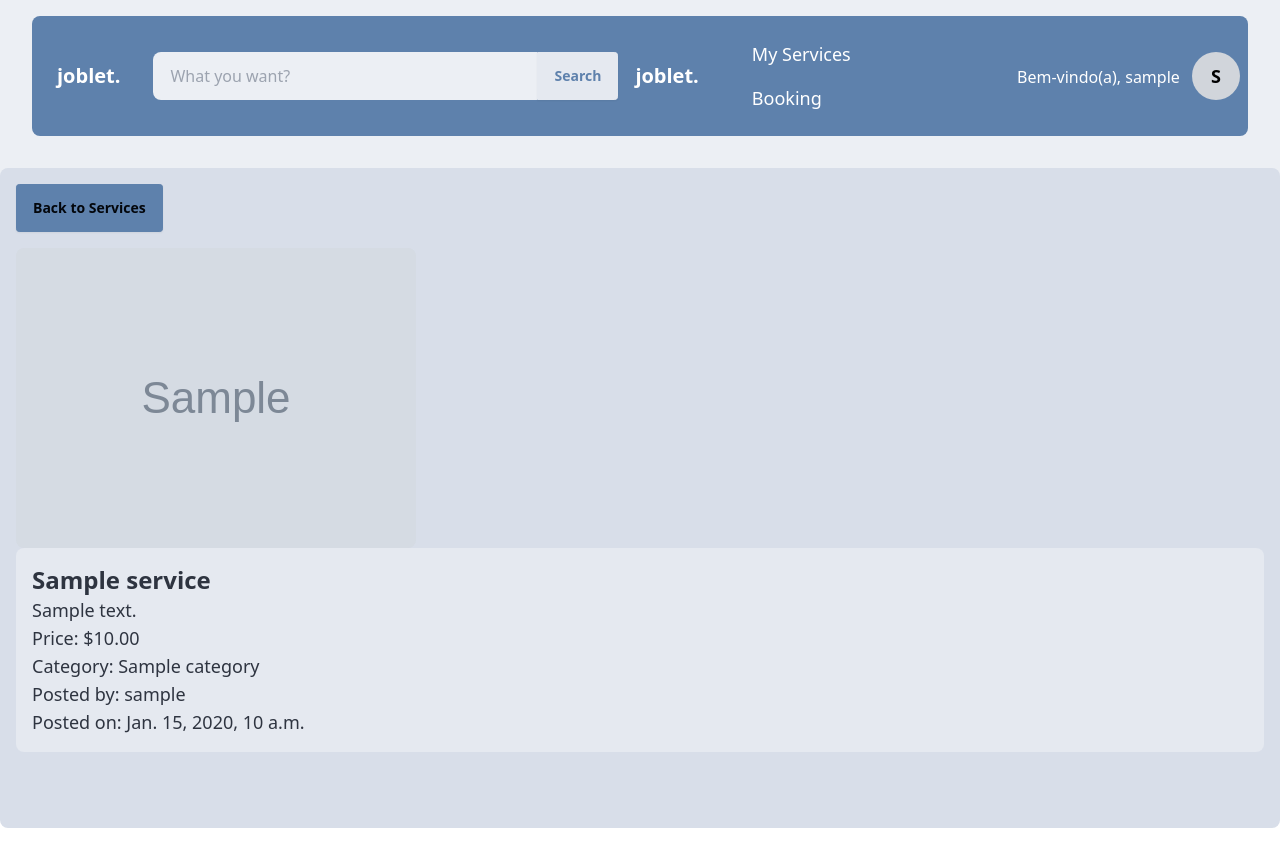
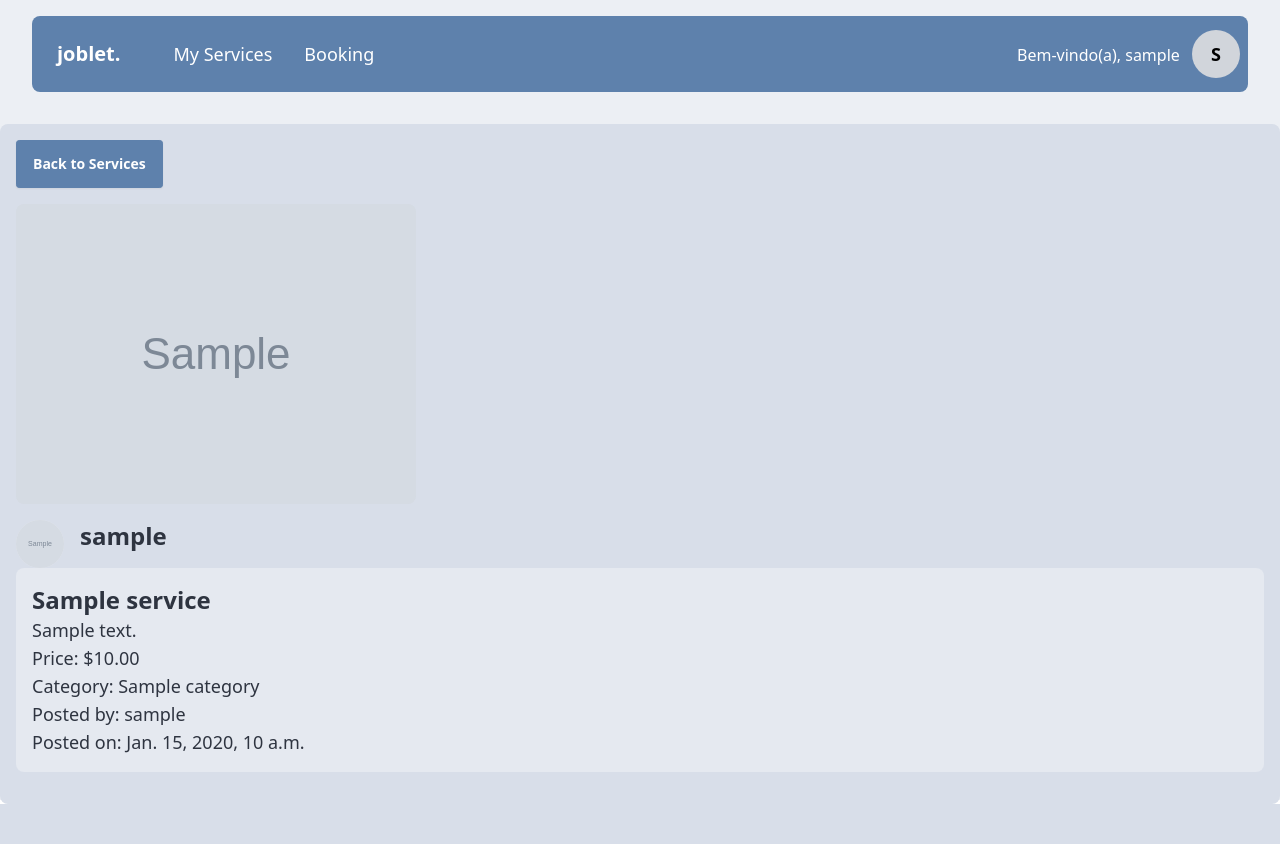
Before and after one commit to hujuc/Joblet-Django, a Django app: page /service/1/ in a window 1280 px wide. After the commit the page ends 804 px from the top, so only its background shows below. Run offline with Django 5.2, Linux system fonts and the light colour scheme; a user stored in the database is signed in; tables that the repository leaves empty hold one stand-in row (values such as "Sample post"); grey boxes marked "Sample" are stand-in pictures; some libraries are stand-ins or nearby versions.

Commit message:
add user profile to service page

```diff
--- a/Joblet/urls.py
+++ b/Joblet/urls.py
@@ -27,9 +27,9 @@ urlpatterns = [
     path('logout/', views.logout_view, name='logout'),
     path('register/', views.register_view, name='register'),
     path('about/', views.about, name='about'),
-    path('profile/', views.profile, name='profile'),
+    path('profile/<int:id>/', views.profile, name='profile'),
     path('services/', views.services, name='services'),
-    path('service/<int:service_id>/', views.service_detail, name='service_detail'),
+    path('service/<int:service_id>/', views.service_detail, name='service'),
     path('booking/', views.booking, name='booking'),
 
     path('myservices/', views.myservices, name='myservices'),
--- a/app/models.py
+++ b/app/models.py
@@ -4,7 +4,8 @@ from django.contrib.auth.models import User
 
 class Profile(models.Model):
     user = models.OneToOneField(User, on_delete=models.CASCADE)
-    provider = models.BooleanField(default=False)
+    is_provider = models.BooleanField(default=False)
+    avatar = models.ImageField(upload_to='avatars/', blank=True, null=True)
     phone = models.CharField(max_length=15, blank=True)
     bio = models.TextField(max_length=500, blank=True)
     location = models.CharField(max_length=100, blank=True)
--- a/app/templates/layout.html
+++ b/app/templates/layout.html
@@ -15,24 +15,17 @@
 <div class="h-screen w-screen">
     <div class="p-4 mx-4">
         <div class="navbar bg-primary rounded-lg">
-            <div class="navbar-start flex items-center gap-4">
+            <div class="navbar-start flex gap-4">
                 <a class="btn btn-ghost text-xl text-white">joblet.</a>
-                <div class="form-control flex flex-row">
-                    <input type="text" placeholder="What you want?" class="input w-96 rounded-l-lg rounded-r-[0px]" />
-                    <button class="btn btn-base text-primary rounded-l-[0px]">Search</button>
-                </div>
-            </div>
-            {% if user.is_authenticated %}
-                <div class="navbar-start flex items-center gap-4">
-                    <a class="btn btn-ghost text-xl text-white">joblet.</a>
-                        <ul class="menu menu-horizontal px-1 text-white text-lg">
+        {% if user.is_authenticated %}
+                    <ul class="menu menu-horizontal px-1 text-white text-lg">
                         {% if user.is_provider %}
                             <li><a href="{% url 'services' %}">Services</a></li>
                         {% else %}
                             <li><a href="{% url 'myservices' %}">My Services</a></li>
                             <li><a href="{% url 'booking' %}">Booking</a></li>
                         {% endif %}
-                        </ul>
+                    </ul>
                 </div>
                 <div class="navbar-end flex gap-4">
                     <div class="dropdown dropdown-end ">
@@ -54,6 +47,11 @@
                 </div>
             </div>
         {% else %}
+                <div class="form-control flex flex-row">
+                    <input type="text" placeholder="What you want?" class="input w-96 rounded-l-lg rounded-r-[0px]" />
+                    <button class="btn btn-base text-primary rounded-l-[0px]">Search</button>
+                </div>
+            </div>
             <div class="navbar-end flex gap-2">
                 <form action="{% url 'register' %}" method="POST">
                     {% csrf_token %}
@@ -71,11 +69,9 @@
         {% endif %}
     </div>
 
-    <div class="py-4">
-        <div class="w-full bg-base-300 h-[calc(100vh-140px)] overflow-auto rounded-lg">
-            {% block content %}
-            {% endblock %}
-        </div>
+    <div class="w-full mt-4 bg-base-300 h-[calc(100vh-120px)] overflow-auto rounded-lg">
+        {% block content %}
+        {% endblock %}
     </div>
 </div>
 </body>
--- a/app/templates/service_detail.html
+++ b/app/templates/service_detail.html
@@ -4,7 +4,7 @@
 
     <div class="p-4">
         <div>
-            <a href="{% url 'services' %}" class="btn btn-primary">Back to Services</a>
+            <a href="{% url 'services' service.provider.id %}" class="btn btn-primary text-white">Back to Services</a>
 
 {#            image#}
             {% if service.image %}
@@ -12,6 +12,26 @@
             {% else %}
                 <img src="https://via.placeholder.com/640x360.png?text=No+Image" alt="{{ service.title }}" class="rounded-lg mt-4">
             {% endif %}
+
+            {# profile #}
+            <a class="mt-4 flex gap-4" href="{% url 'profile' service.provider.id %}">
+                <div class="avatar">
+                <div class="w-12 h-12 rounded-full overflow-hidden bg-gray-200 flex items-center justify-center">
+                    {% if service.provider.avatar %}
+                        <img src="{{ service.provider.avatar.url }}" alt="{{ service.provider.user }}">
+                    {% else %}
+                        <span class="text-white text-lg font-semibold bg-primary w-full h-full flex items-center justify-center">
+                            {{ service.provider.user.username|slice:":1"|upper }}
+                        </span>
+                    {% endif %}
+                </div>
+            </div>
+
+                <div>
+                    <h2 class="text-2xl font-bold">{{ service.provider.user.username }}</h2>
+                </div>
+            </a>
+
 
             <div class="bg-base-200 rounded-lg p-4">
                 <h1 class="text-2xl font-bold">{{ service.title }}</h1>
--- a/app/views.py
+++ b/app/views.py
@@ -122,5 +122,6 @@ def logout_view(request):
 def about(request):
     return render(request, 'about.html')
 
-def profile(request):
-    return render(request, 'profile.html')
+def profile(request,user_id):
+    user_profile = Profile.objects.get(user_id=user_id)
+    return render(request, 'profile.html', {'profile': user_profile})
```
Also changed, not shown: app/templates/services.html (+8 -7 lines), app/migrations/0006_rename_provider_profile_isprovider_profile_avatar.py (added), app/migrations/0007_rename_isprovider_profile_is_provider.py (added).
